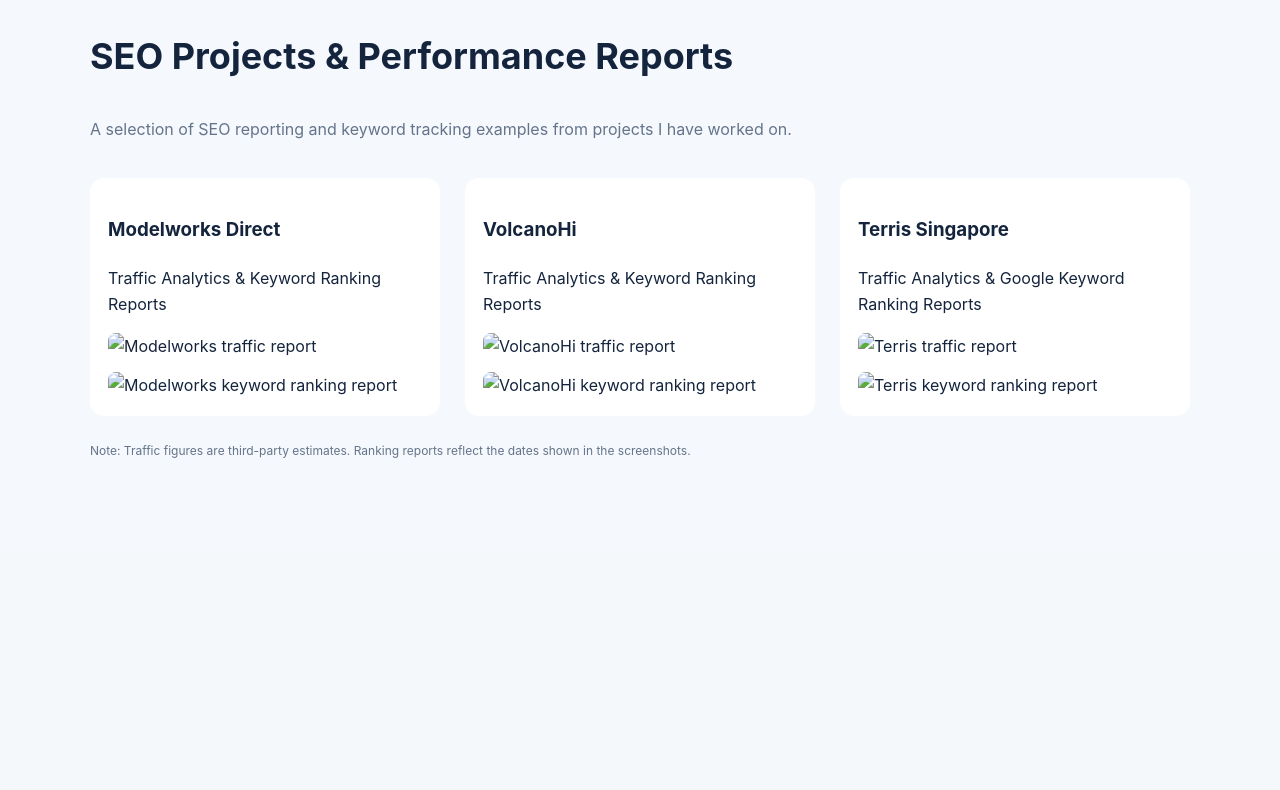
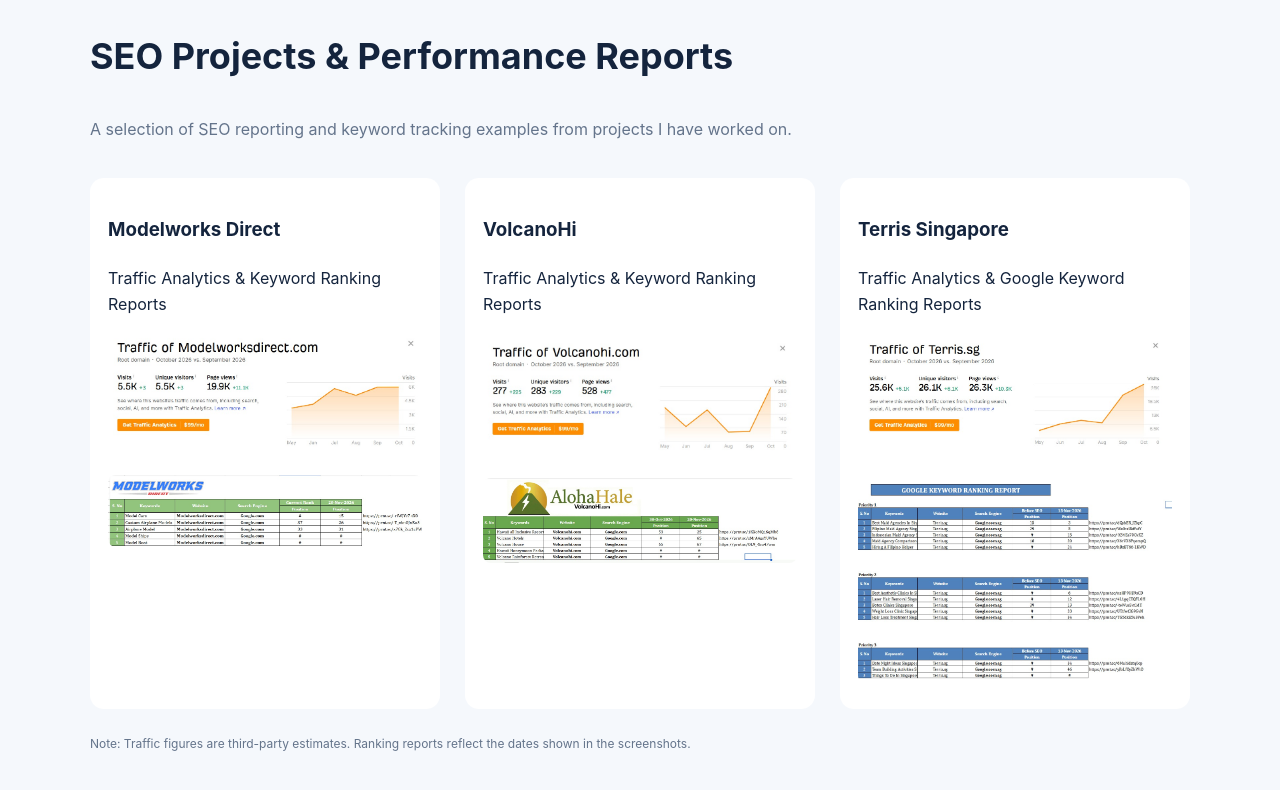
Before and after one commit to toshifkhanmtk-ux/toshif-seo-portfolio, a plain HTML site: page index.html in a window 1280 px wide. Shown: the part 4496-5286 px from the top of the page. Before the commit the page ends 5049 px from the top, so only its background shows below. Drawn offline with Linux system fonts and the light colour scheme.

Commit message:
Update index.html

```diff
--- a/index.html
+++ b/index.html
@@ -160,22 +160,22 @@ footer{background:#071326;color:#b8c5d4;padding:27px 0;font-size:12px}.foot{disp
       <article style="background:white;padding:18px;border-radius:14px;">
         <h3>Modelworks Direct</h3>
         <p>Traffic Analytics & Keyword Ranking Reports</p>
-        <img src="modelworks-traffic.png" alt="Modelworks traffic report" style="width:100%;border-radius:8px;">
-        <img src="modelworks-ranking.png" alt="Modelworks keyword ranking report" style="width:100%;margin-top:12px;border-radius:8px;">
+        <img src="modelworks-traffic.jpeg" alt="Modelworks traffic report" style="width:100%;border-radius:8px;">
+        <img src="modelworks-ranking.jpeg" alt="Modelworks keyword ranking report" style="width:100%;margin-top:12px;border-radius:8px;">
       </article>
 
       <article style="background:white;padding:18px;border-radius:14px;">
         <h3>VolcanoHi</h3>
         <p>Traffic Analytics & Keyword Ranking Reports</p>
-        <img src="volcano-traffic.png" alt="VolcanoHi traffic report" style="width:100%;border-radius:8px;">
-        <img src="volcano-ranking.png" alt="VolcanoHi keyword ranking report" style="width:100%;margin-top:12px;border-radius:8px;">
+        <img src="volcano-traffic.jpeg" alt="VolcanoHi traffic report" style="width:100%;border-radius:8px;">
+        <img src="volcano-ranking.jpeg" alt="VolcanoHi keyword ranking report" style="width:100%;margin-top:12px;border-radius:8px;">
       </article>
 
       <article style="background:white;padding:18px;border-radius:14px;">
         <h3>Terris Singapore</h3>
         <p>Traffic Analytics & Google Keyword Ranking Reports</p>
-        <img src="terris-traffic.png" alt="Terris traffic report" style="width:100%;border-radius:8px;">
-        <img src="terris-ranking.png" alt="Terris keyword ranking report" style="width:100%;margin-top:12px;border-radius:8px;">
+        <img src="terris-traffic.jpeg" alt="Terris traffic report" style="width:100%;border-radius:8px;">
+        <img src="terris-ranking.jpeg" alt="Terris keyword ranking report" style="width:100%;margin-top:12px;border-radius:8px;">
       </article>
 
     </div>
```
